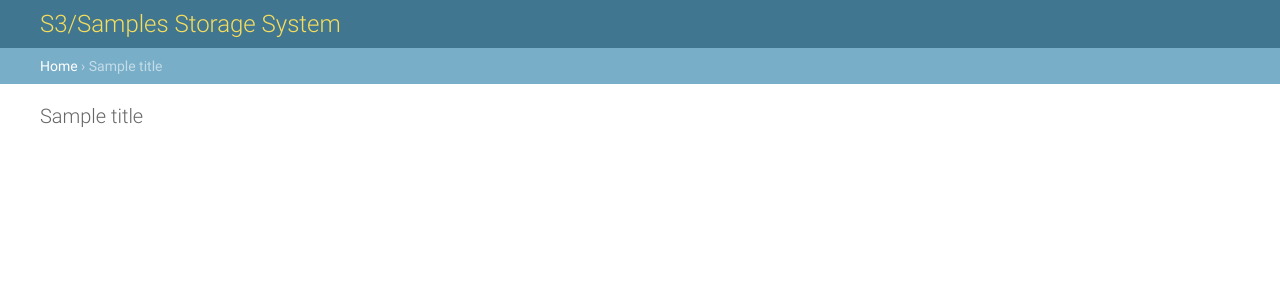
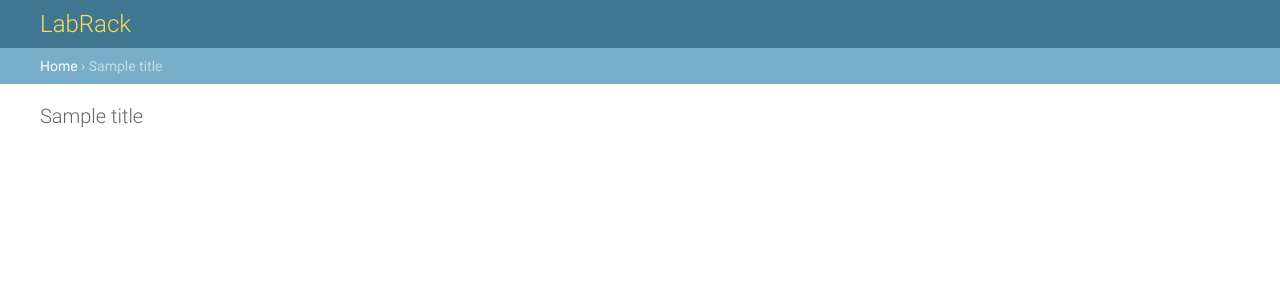
Before and after one commit to graik/labrack, a Django app: template tyers_site/templates/admin/base_site.html in a window 1280 px wide. Shown: the top 300 px of the page. Run offline with Django 3.2, Linux system fonts and the light colour scheme; the template is opened without the code that fills it: most values are stand-ins (such as "Sample title", 1, 10 or a date in 2020).

Commit message:
Renamed to LabRack

```diff
--- a/tyers_site/s3/admin.py
+++ b/tyers_site/labrack/admin.py
@@ -14,7 +14,7 @@
 ## You should have received a copy of the GNU Affero General Public
 ## License along with labhamster. If not, see <http://www.gnu.org/licenses/>.
 
-from tyers_site.s3.models import *
+from tyers_site.labrack.models import *
 from django.contrib import admin
 from django.http import HttpResponse
 
@@ -125,7 +125,7 @@ class ContainerAdmin(admin.ModelAdmin):
 
 class LocationAdmin(admin.ModelAdmin):
     list_display = ('displayId', 'shortDescription', 'temperature', 'room', 'creation_date', 'modification_date')
-    list_filter = ('displayId', 'short')
+    list_filter = ('displayId', 'shortDescription')
 
 
 admin.site.register(Location, LocationAdmin)
--- a/tyers_site/settings.py
+++ b/tyers_site/settings.py
@@ -128,7 +128,7 @@ INSTALLED_APPS = (
     'south',
 
     ## Main application
-    'tyers_site.s3'
+    'tyers_site.labrack'
 )
 
 # A sample logging configuration. The only tangible logging
--- a/tyers_site/templates/admin/base_site.html
+++ b/tyers_site/templates/admin/base_site.html
@@ -1,10 +1,10 @@
 {% extends "admin/base.html" %}
 {% load i18n %}
 
-{% block title %}{{ title }} | {% trans 'S3/Samples Storage System' %}{% endblock %}
+{% block title %}{{ title }} | {% trans 'LabRack' %}{% endblock %}
 
 {% block branding %}
-<h1 id="site-name">{% trans 'S3/Samples Storage System' %}</h1>
+<h1 id="site-name">{% trans 'LabRack' %}</h1>
 {% endblock %}
 
 {% block nav-global %}{% endblock %}
```
Also changed, not shown: tyers_site/labrack/__init__.py (added), tyers_site/labrack/migrations/0001_initial.py, tyers_site/labrack/migrations/__init__.py (added), tyers_site/labrack/models.py (renamed from tyers_site/s3/models.py), tyers_site/labrack/tests.py (renamed from tyers_site/s3/tests.py), tyers_site/labrack/views.py (renamed from tyers_site/s3/views.py), tyers_site/s3/migrations/0002_auto__del_samplecontainer__add_container__del_field_location_name__add.py (deleted), 6 other files.
